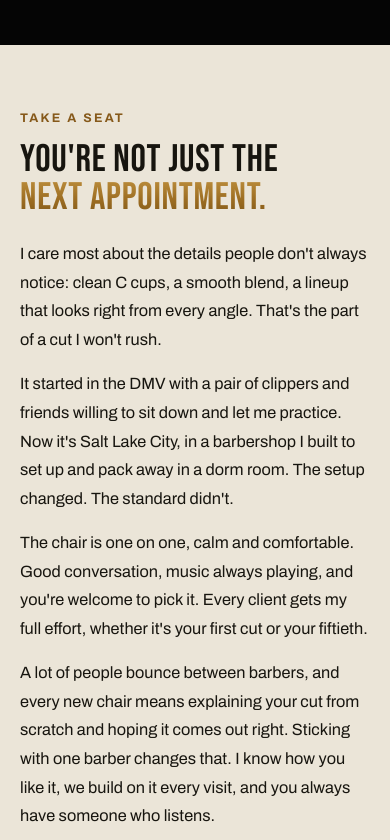
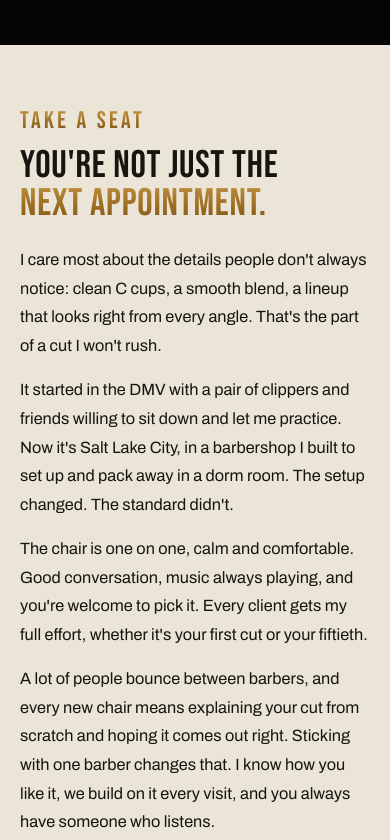
Before and after one commit to miguelflopez403-tech/Lopezcuts, a plain HTML site: page miguel-lopez.html in a window 390 px wide. Shown: the part 1075-1915 px from the top of the page. Drawn offline with Linux system fonts and the light colour scheme; no server answers.

Commit message:
About page: bigger Take a seat line and gold quote bar (#35)
* Illuminated gold titles site-wide; bigger Take a seat line

Co-Authored-By: Claude Opus 5.5 <noreply@anthropic.com>
Claude-Session: https://claude.ai/code/session_01GpJd7pBYHFrZtGtxzHBxfb

* Drop the glow; keep the bigger Take a seat line

Co-Authored-By: Claude Opus 5.5 <noreply@anthropic.com>
Claude-Session: https://claude.ai/code/session_01GpJd7pBYHFrZtGtxzHBxfb

* Tidy Take a seat styles

Co-Authored-By: Claude Opus 5.5 <noreply@anthropic.com>
Claude-Session: https://claude.ai/code/session_01GpJd7pBYHFrZtGtxzHBxfb

---------

Co-authored-by: Claude <noreply@anthropic.com>

```diff
--- a/miguel-lopez.html
+++ b/miguel-lopez.html
@@ -227,6 +227,11 @@
   @media (max-width: 860px) { .story2 { grid-template-columns: 1fr; } .promise { grid-template-columns: 1fr; } .otc { grid-template-columns: 1fr 1fr; } .otc li:nth-child(2) { border-right: 0; } .otc li:nth-child(-n+2) { border-bottom: 1px solid var(--line-ink); } }
   @media (max-width: 860px) { .pro-grid { grid-template-columns: 1fr; } .specs { grid-template-columns: 1fr 1fr; } .timeline { grid-template-columns: 1fr; } .creds { grid-template-columns: 1fr 1fr; } .creds li:nth-child(2) { border-right: 0; } .creds li:nth-child(-n+2) { border-bottom: 1px solid var(--line-ink); } }
   @media (max-width: 520px) { .specs { grid-template-columns: 1fr; } .pro-photos img:last-child { margin-top: 24px; } }
+  /* Take a seat: bigger gold kicker */
+  .seat .story2 > div:first-child { position: sticky; top: 110px; }
+  .seat .kicker { font: 400 clamp(1.5rem, 2.6vw, 2.1rem)/1 var(--display); letter-spacing: .14em; margin-bottom: 14px; background: var(--gold-foil-deep); -webkit-background-clip: text; background-clip: text; color: transparent; }
+  .seat .pull { border-left-color: transparent; border-image: linear-gradient(180deg, #f4e3a8, #b0832f) 1; }
+  @media (max-width: 860px) { .seat .story2 > div:first-child { position: static; } }
 </style>
 </head>
 <body>
@@ -278,7 +283,7 @@
     </div>
   </section>
 
-  <section class="band paper">
+  <section class="band paper seat">
     <div class="wrap story2">
       <div>
         <p class="kicker">Take a seat</p>
```
